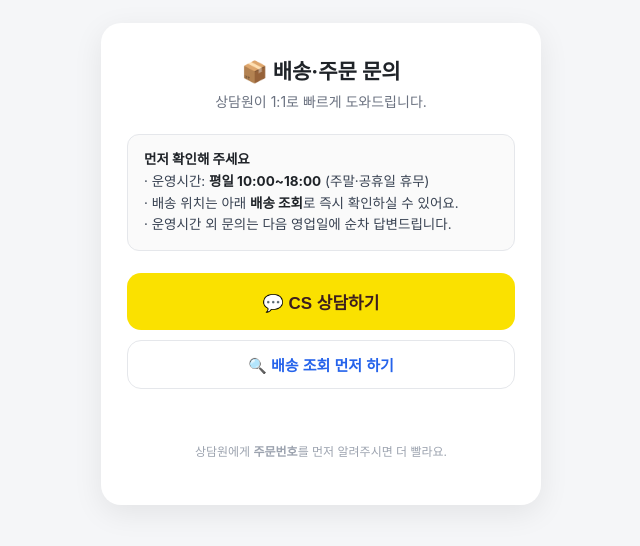
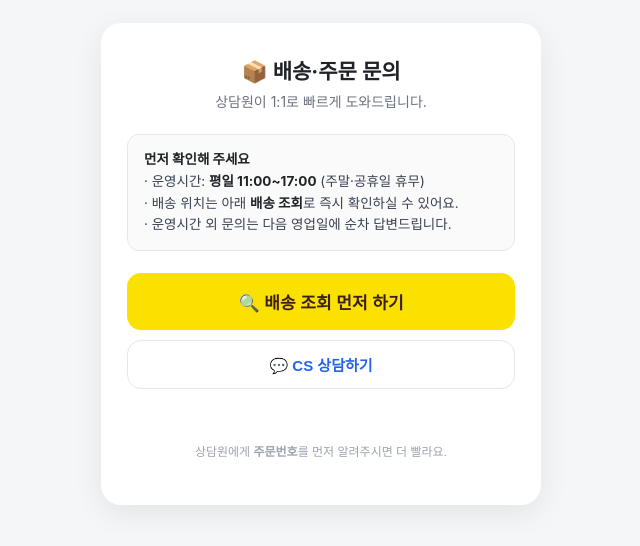
Before and after one commit to YIGAM1289/cs-link, a plain HTML site: page index.html in a window 1280 px wide. Shown: the part 136-682 px from the top of the page, without its empty margins (319-959 px from the left). Drawn offline with Linux system fonts and the light colour scheme.

Commit message:
Add files via upload

```diff
--- a/index.html
+++ b/index.html
@@ -68,13 +68,12 @@
 
     <div class="notice">
       <b>먼저 확인해 주세요</b><br/>
-      · 운영시간: <b>평일 10:00~18:00</b> (주말·공휴일 휴무)<br/>
+      · 운영시간: <b>평일 11:00~17:00</b> (주말·공휴일 휴무)<br/>
       · 배송 위치는 아래 <b>배송 조회</b>로 즉시 확인하실 수 있어요.<br/>
       · 운영시간 외 문의는 다음 영업일에 순차 답변드립니다.
     </div>
 
-    <button class="btn btn-kakao" id="csBtn">💬 CS 상담하기</button>
-    <button class="btn btn-ghost" id="trackBtn">🔍 배송 조회 먼저 하기</button>
+    <button class="btn btn-kakao" id="trackBtn">🔍 배송 조회 먼저 하기</button>
 
     <!-- 송장번호 조회 패널 -->
     <div class="track" id="trackPanel">
@@ -92,6 +91,8 @@
       <button class="go" id="trackGo">송장번호 조회하기</button>
       <div class="status" id="trackStatus"></div>
     </div>
+
+    <button class="btn btn-ghost" id="csBtn">💬 CS 상담하기</button>
 
     <div class="status" id="status"></div>
 
```
